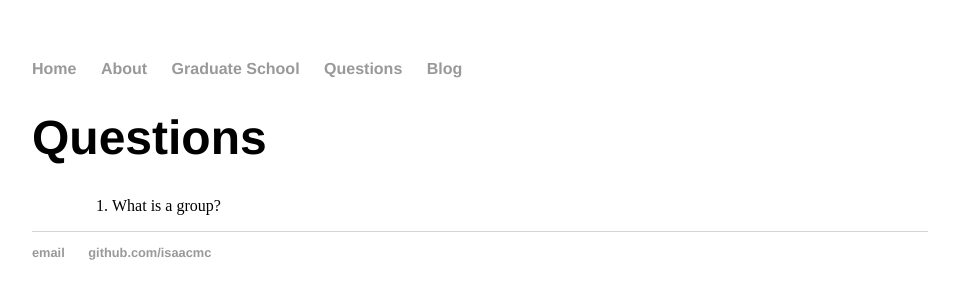
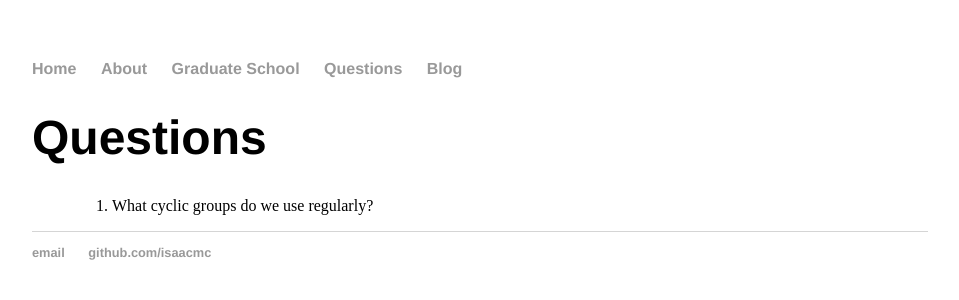
Before and after one commit to isundberg/isaacmc.github.io, a Jekyll site: the page built from questions/index.html, in a window 1280 px wide. Shown: the top 300 px of the page, without its empty margins (160-1119 px from the left). Built offline with Jekyll 4.4.1, drawn with Linux system fonts in a browser that asks for light colours.

Commit message:
Update index.html

```diff
--- a/questions/index.html
+++ b/questions/index.html
@@ -6,7 +6,7 @@ title: Questions
 	<ul class="questions">
 
 	  <ol>
-	    <li>What is a group?</li>
+	    <li>What cyclic groups do we use regularly?</li>
 	  </ol>
 
 	</ul>
```
